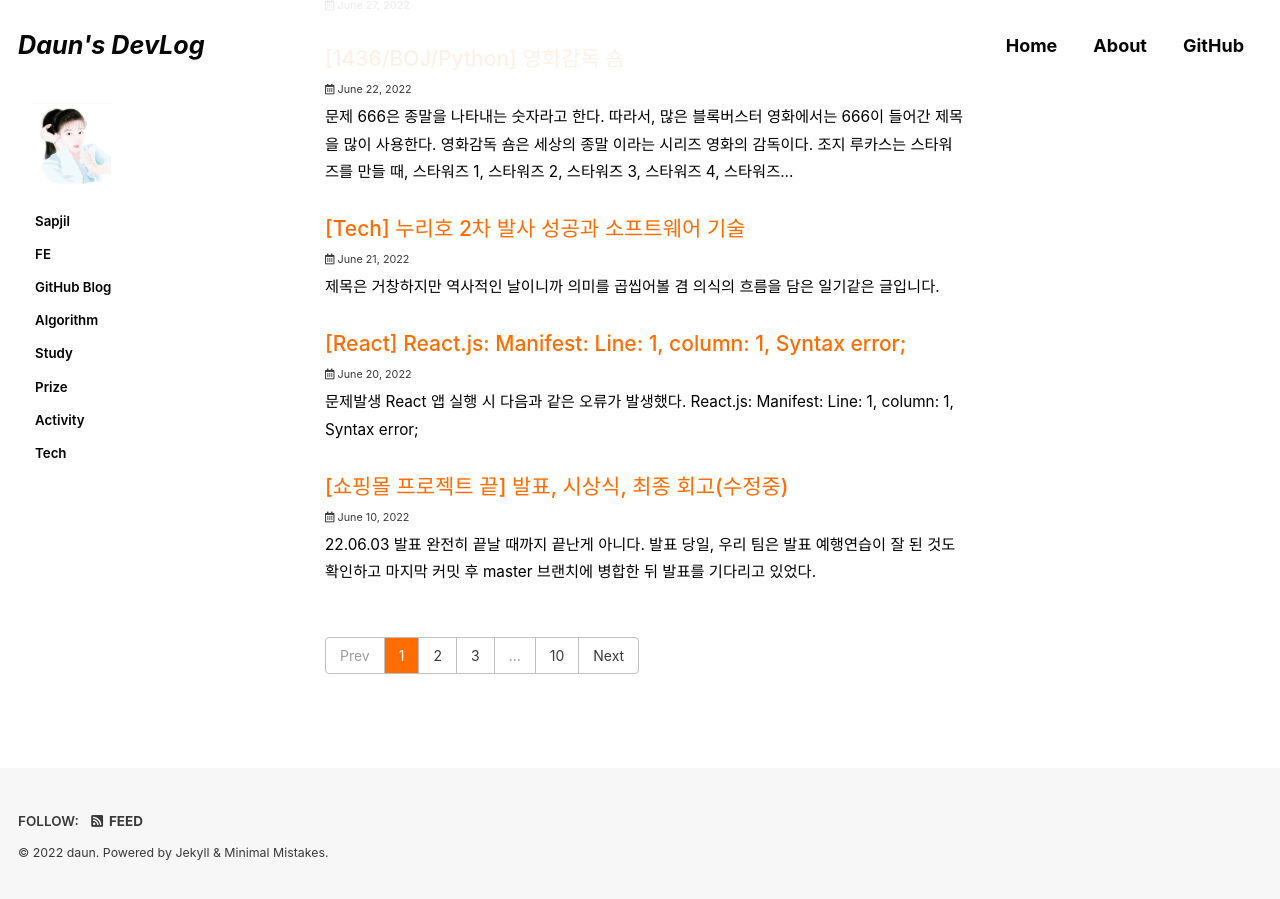
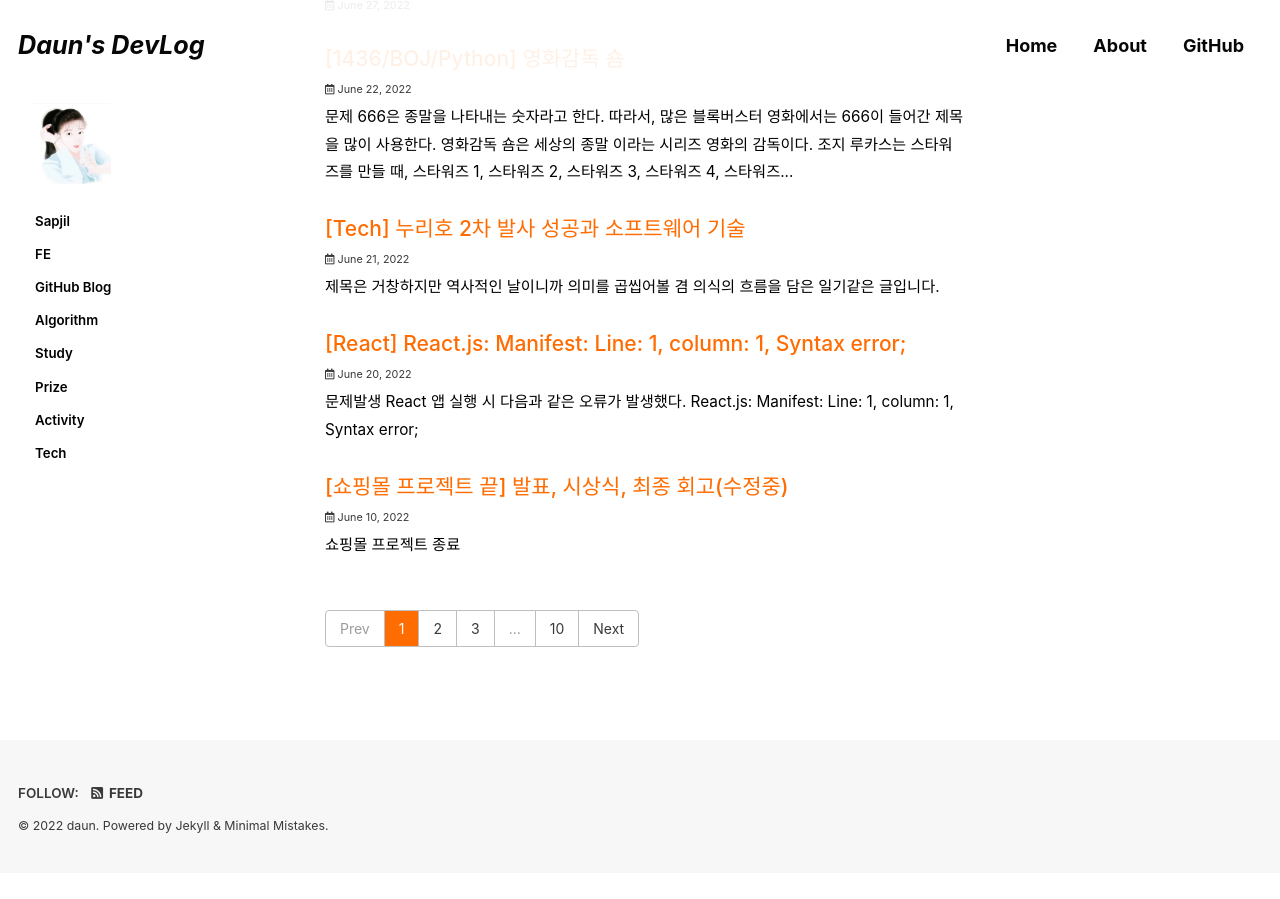
Before and after one commit to DAUN3046/DAUN3046.github.io, a Jekyll site: the page built from index.html, in a window 1280 px wide and 900 px high, scrolled down 213 px. Built offline with Jekyll 4.4.1, drawn with Linux system fonts in a browser that asks for light colours; cached includes are drawn as plain includes; some web fonts are replaced; the list of posts is cut into pages by our own code; after the commit the page ends 1086 px from its top, so only the background shows below that.

Commit message:
Update 2022-06-10-shoppingmallfin.md

```diff
--- a/_posts/2022-06-10-shoppingmallfin.md
+++ b/_posts/2022-06-10-shoppingmallfin.md
@@ -14,8 +14,10 @@ toc_sticky: true
 date: 2022-06-10
 ---
 
-# 22.06.03 발표
-## 완전히 끝날 때까지 끝난게 아니다.
+# 쇼핑몰 프로젝트 종료
+
+## 22.06.03 발표
+### 완전히 끝날 때까지 끝난게 아니다.
 발표 당일, 우리 팀은 발표 예행연습이 잘 된 것도 확인하고 마지막 커밋 후 `master` 브랜치에 병합한 뒤 발표를 기다리고 있었다.
 
 **그런데!**
@@ -36,7 +38,7 @@ date: 2022-06-10
 
 왜 다른 사이트들이 이미지 첨부 시 용량제한을 거는지 다시금 생각해보게 되었고, 마지막까지 긴장을 늦춰선 안된다는걸 깨닫게 된 경험이었다.
 
-# 22.06.10 시상식
+## 22.06.10 시상식
 
 그렇게 일주일이 흐르고 시상식이 진행되었다.
 
@@ -53,6 +55,14 @@ date: 2022-06-10
 
 다른 팀들에서도 배울 점이 있었지만, 역시 내 눈엔 우리 팀이 최고다!
 
+## 최종 회고
+
+여기에서 만족하지 말고, 다음 달에 있을 React 프로젝트가 끝나면 리팩토링과 TypeScript 전환을 시도해봐야겠다.
+
+프로젝트를 진행하는 내내 내가 짠 코드가 비효율적이고 불친절한, 못생긴 코드로 보여서 신경이 많이 쓰였기 때문이다.
+
+코치님과 팀원들의 조언을 기억하면서 꼭 더 나은 코드로 고쳐야겠다.
+
 <!-- # 최종 회고 -->
 
 <!-- ## 1차 회고 이후 머지들 -->
```
